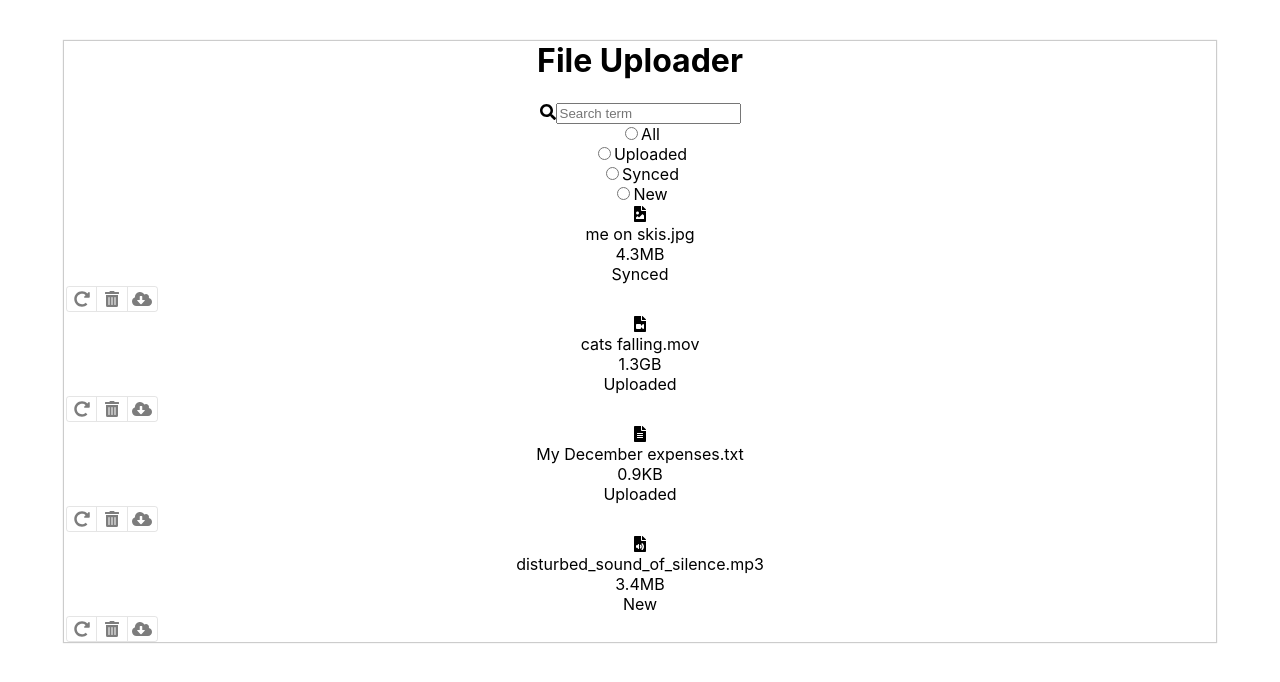
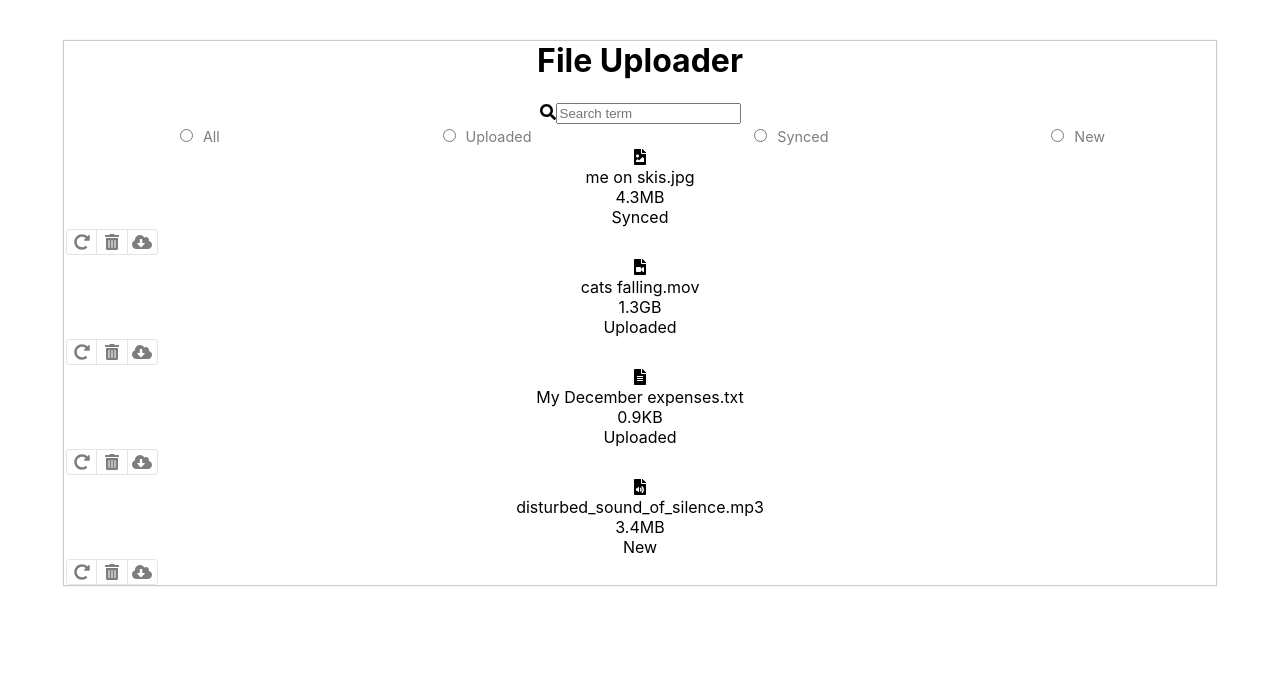
Before and after one commit to aniledev/react-file-uploader, a React (Create React App) app: page / in a window 1280 px wide. Shown: the top 682 px of the page. Built offline with nearby package versions, Linux system fonts and the light colour scheme; the HTML template or start-up script is replaced by a standard one.

Commit message:
styles: add CSS styling for FilterOptions component

```diff
--- a/src/Styles/FilterOptions.css
+++ b/src/Styles/FilterOptions.css
@@ -0,0 +1,15 @@
+.FilterOptions {
+  display: flex;
+  flex-direction: row;
+  justify-content: space-around;
+  font-size: 0.9em;
+  margin: 2px;
+}
+
+.FilterOptions__option input {
+  margin-right: 10px;
+}
+
+.FilterOptions__option label {
+  color: #7d7d7d;
+}
```
